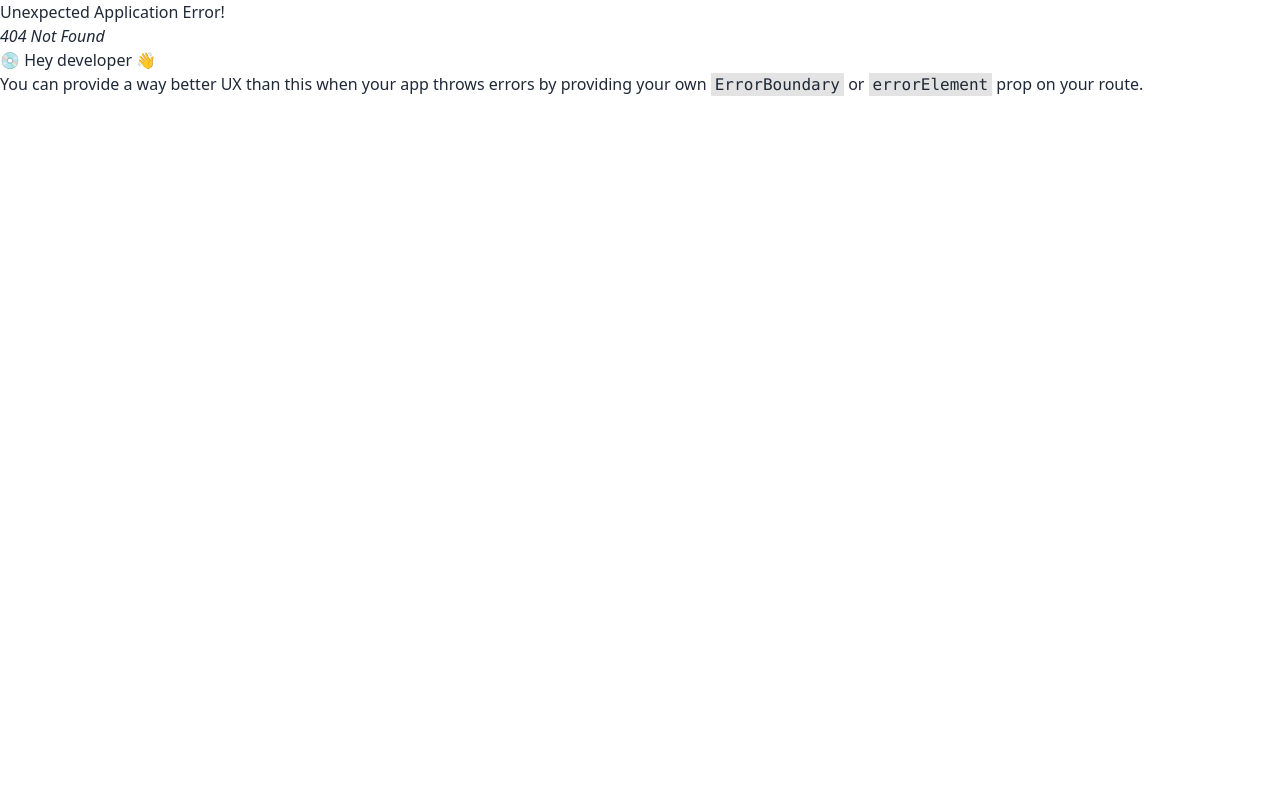
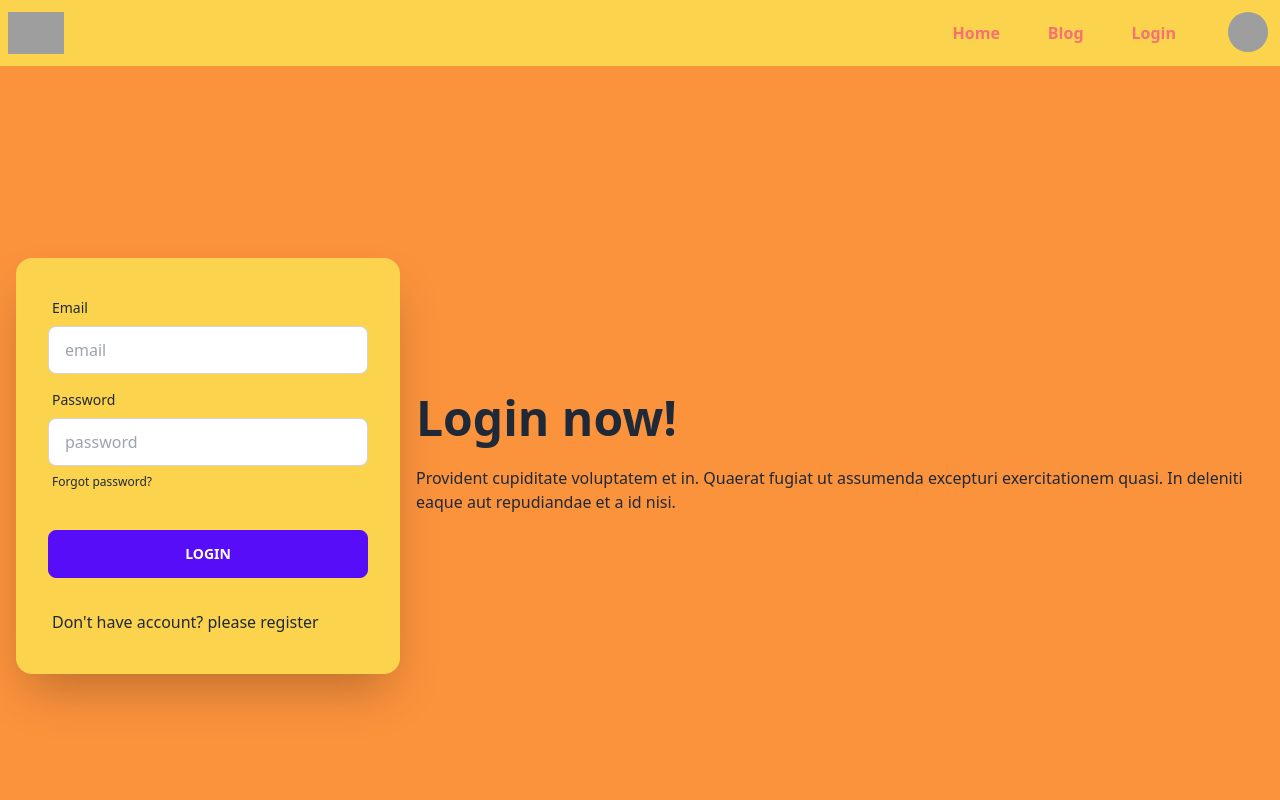
Before and after one commit to SanzidAhmed/Tikkaway-client, a React (Vite) app: page /login in a window 1280 px wide. Before the commit this address had no page. Shown: the top 800 px of the page. Built offline with nearby package versions, Linux system fonts and the light colour scheme; grey boxes are pictures that could not be loaded.

Commit message:
signup and signin page work

```diff
--- a/src/components/Home.jsx
+++ b/src/components/Home.jsx
@@ -4,7 +4,7 @@
 
 const Home = () => {
     return (
-        <div>
+        <div className='bg-orange-400'>
             <HeaderBanner></HeaderBanner>
             <Chef></Chef>
         </div>
--- /dev/null
+++ b/src/components/Login.jsx
@@ -0,0 +1,68 @@
+import React, { useContext, useState } from 'react';
+import { Link } from 'react-router-dom';
+import { AuthContext } from '../provider/AuthProvider';
+
+const Login = () => {
+
+    const {signIn} = useContext(AuthContext);
+
+    const [success, setSuccess] = useState(null)
+    const [error, setError] = useState(null);
+
+    const handleLogin = event => {
+        event.preventDefault();
+        const form = event.target;
+        const email = form.email.value;
+        const password = form.password.value;
+        console.log(email, password);
+        signIn(email, password)
+        .then(result => {
+            const loggedUser = result.user;
+        })
+        .catch(error => {
+            setError(error.message);
+        })
+    }
+
+    return (
+        <div>
+            <div className="hero min-h-screen bg-orange-400">
+                <div className="hero-content flex-col lg:flex-row-reverse">
+                    <div className="text-center lg:text-left">
+                        <h1 className="text-5xl font-bold">Login now!</h1>
+                        <p className="py-6">Provident cupiditate voluptatem et in. Quaerat fugiat ut assumenda excepturi exercitationem quasi. In deleniti eaque aut repudiandae et a id nisi.</p>
+                    </div>
+                    <form onSubmit={handleLogin} className="card flex-shrink-0 w-full max-w-sm shadow-2xl bg-amber-300">
+                        <div className="card-body">
+                            <div className="form-control">
+                                <label className="label">
+                                    <span className="label-text">Email</span>
+                                </label>
+                                <input type="email" name='email' placeholder="email" className="input input-bordered" />
+                            </div>
+                            <div className="form-control">
+                                <label className="label">
+                                    <span className="label-text">Password</span>
+                                </label>
+                                <input type="password" placeholder="password" name='password' className="input input-bordered" />
+                                <label className="label">
+                                    <a href="#" className="label-text-alt link link-hover">Forgot password?</a>
+                                </label>
+                            </div>
+                            <div className="form-control mt-6">
+                                <button className="btn btn-primary">Login</button>
+                            </div>
+                            <p>{success}</p>
+                            <p>{error}</p>
+                            <label className="label">
+                                <Link to="/register">Don't have account? please register</Link>
+                            </label>
+                        </div>
+                    </form>
+                </div>
+            </div>
+        </div>
+    );
+};
+
+export default Login;
--- /dev/null
+++ b/src/components/Register.jsx
@@ -0,0 +1,67 @@
+import React, { useContext } from 'react';
+import { AuthContext } from '../provider/AuthProvider';
+
+const Register = () => {
+
+    const {createUser} = useContext(AuthContext);
+
+
+    const handleRegister = event => {
+        event.preventDefault();
+        const form = event.target;
+        const name = form.name.value;
+        const email = form.email.value;
+        const password = form.password.value;
+        console.log(name, email, password);
+        createUser(email,password)
+        .then(result => {
+            const createdUser = result.user;
+        })
+        .catch(error => {
+            console.log(error.message);
+        })
+    }
+
+    return (
+        <div>
+            <div className="hero min-h-screen bg-orange-400">
+                <div className="hero-content flex-col lg:flex-row-reverse">
+                    <div className="text-center lg:text-left">
+                        <h1 className="text-5xl font-bold">Register now!</h1>
+                        <p className="py-6">Provident cupiditate voluptatem et in. Quaerat fugiat ut assumenda excepturi exercitationem quasi. In deleniti eaque aut repudiandae et a id nisi.</p>
+                    </div>
+                    <form onSubmit={handleRegister} className="card flex-shrink-0 w-full max-w-sm shadow-2xl bg-amber-300">
+                        <div className="card-body">
+                            <div className="form-control">
+                                <label className="label">
+                                    <span className="label-text">Name</span>
+                                </label>
+                                <input type="text" name='name' placeholder="name" className="input input-bordered" />
+                            </div>
+                            <div className="form-control">
+                                <label className="label">
+                                    <span className="label-text">Email</span>
+                                </label>
+                                <input type="email" name='email' placeholder="email" className="input input-bordered" />
+                            </div>
+                            <div className="form-control">
+                                <label className="label">
+                                    <span className="label-text">Password</span>
+                                </label>
+                                <input type="password" name='password' placeholder="password" className="input input-bordered" />
+                                <label className="label">
+                                    <a href="#" className="label-text-alt link link-hover">Forgot password?</a>
+                                </label>
+                            </div>
+                            <div className="form-control mt-6">
+                                <button className="btn btn-primary">Register</button>
+                            </div>
+                        </div>
+                    </form>
+                </div>
+            </div>
+        </div>
+    );
+};
+
+export default Register;
--- a/src/layout/Main.jsx
+++ b/src/layout/Main.jsx
@@ -7,7 +7,7 @@
     return (
         <div className=''>
             <Header></Header>
-            <div className='min-h-[1000px] md:bg-orange-400'>
+            <div className='min-h-[980px bg-orange-400] '>
                 <Outlet></Outlet>
             </div>
             <Footer></Footer>
--- a/src/main.jsx
+++ b/src/main.jsx
@@ -11,13 +11,16 @@
 import Home from './components/Home.jsx';
 import Chef from './components/Chef.jsx';
 import ChefDetails from './components/ChefDetails.jsx';
+import Login from './components/Login.jsx';
+import Register from './components/Register.jsx';
+import AuthProvider from './provider/AuthProvider.jsx';
 
 
 const router = createBrowserRouter([
   {
-    path:"/",
+    path: "/",
     element: <Main></Main>,
-    children:[
+    children: [
       {
         path: "/",
         element: <Home></Home>,
@@ -26,7 +29,15 @@
       {
         path: "/chef/:id",
         element: <ChefDetails></ChefDetails>,
-        loader:  ({params}) => fetch(`https://tikkaway-server-sanzidahmed.vercel.app/chef/${params.id}`)
+        loader: ({ params }) => fetch(`https://tikkaway-server-sanzidahmed.vercel.app/chef/${params.id}`)
+      },
+      {
+        path: "/login",
+        element: <Login></Login>
+      },
+      {
+        path: "/register",
+        element: <Register></Register>
       }
     ]
   },
@@ -34,6 +45,8 @@
 
 ReactDOM.createRoot(document.getElementById('root')).render(
   <React.StrictMode>
-    <RouterProvider router={router} />
+    <AuthProvider>
+      <RouterProvider router={router} />
+    </AuthProvider>
   </React.StrictMode>,
 )
--- /dev/null
+++ b/src/provider/AuthProvider.jsx
@@ -0,0 +1,34 @@
+import React, { createContext } from 'react';
+import { createUserWithEmailAndPassword, getAuth, signInWithEmailAndPassword } from "firebase/auth";
+import app from '../firebase/firebase.config';
+
+
+export const AuthContext = createContext(null);
+
+const auth = getAuth(app)
+const AuthProvider = ({children}) => {
+
+    const user = null;
+
+    const createUser = (email, password) => {
+        return createUserWithEmailAndPassword(auth, email, password);
+    }
+
+
+    const signIn = (email, password) => {
+        return signInWithEmailAndPassword(auth, email, password);
+    }
+
+    const authInfo = {
+        user,
+        createUser,
+        signIn
+    }
+    return (
+        <AuthContext.Provider value={authInfo}>
+            {children}
+        </AuthContext.Provider>
+    );
+};
+
+export default AuthProvider;
```
